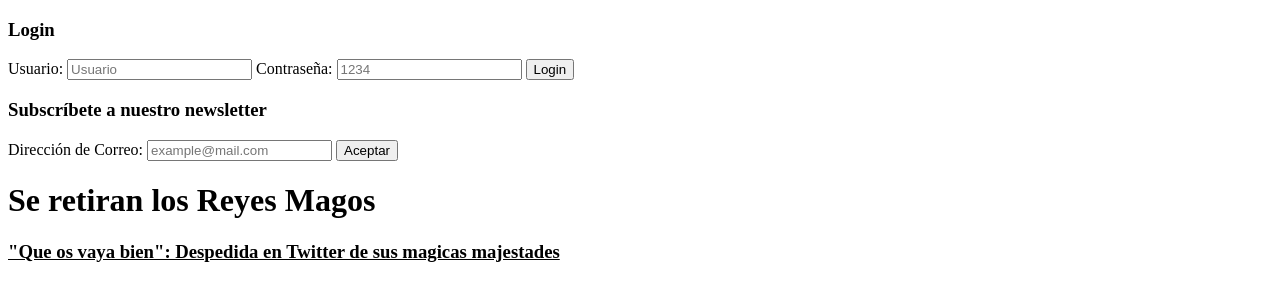
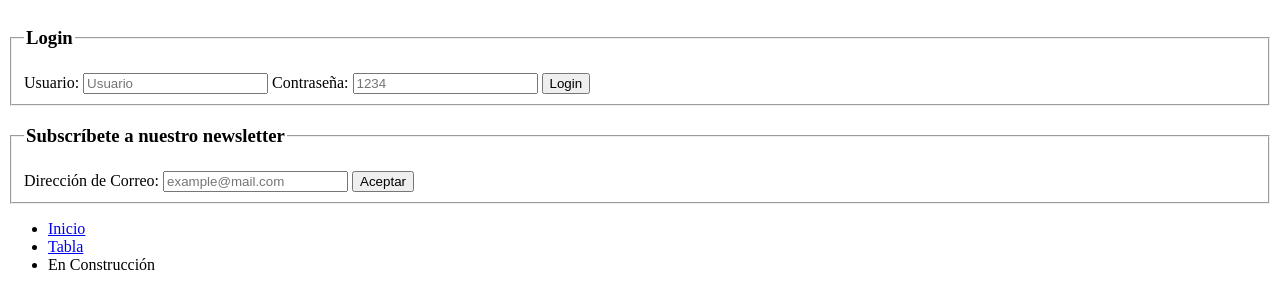
Before and after one commit to Just-Alcaide/Neoland-WD-Repo1, a plain HTML site: page src/index1.html in a window 1280 px wide. Shown: the top 285 px of the page. Drawn offline with Linux system fonts and the light colour scheme.

Commit message:
feat: :memo: Fix head, add links

```diff
--- a/src/index1.html
+++ b/src/index1.html
@@ -5,7 +5,10 @@
         <meta name="viewport" content="width=device-width, initial-scale=1.0">
 
         <section>
+            <fieldset>
+                <Legend>
             <h3>Login</h3>
+                </Legend>
             <form>
                 <form action="./informacion.html">
                     <label>Usuario:</label>
@@ -14,14 +17,25 @@
                     <input placeholder="1234" type="password" name="pwd" />
                     <button type="submit">Login</button>
             </form>
+            </fieldset>
+            <fieldset>
+                <Legend>
             <h3>Subscríbete a nuestro newsletter</h3>
+                </Legend>
             <form>
                 <form action="./informacion.html">
                     <label>Dirección de Correo:</label>
                     <input placeholder="example@mail.com" type="text" name="usuario" />
                     <button type="submit">Aceptar</button>
+            </fieldset>
         </section>
-
+        <nav>
+            <ul>
+                <li><a href="./">Inicio</a></li>
+                <li><a href="./Tablas.html">Tabla</a></li>
+                <li>En Construcción</li>
+            </ul>
+        </nav>
         <title>Se retiran los Reyes Magos</title>
 
         <h1>Se retiran los Reyes Magos</h1>
```
